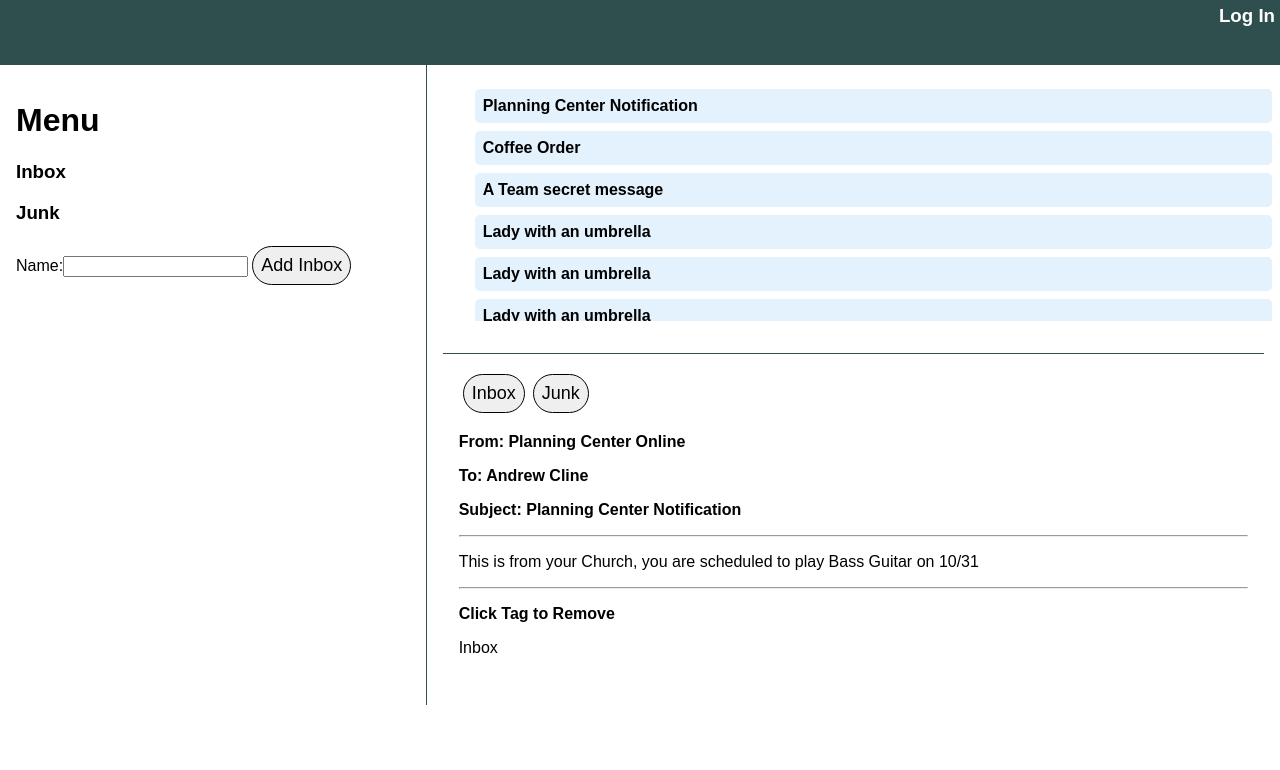
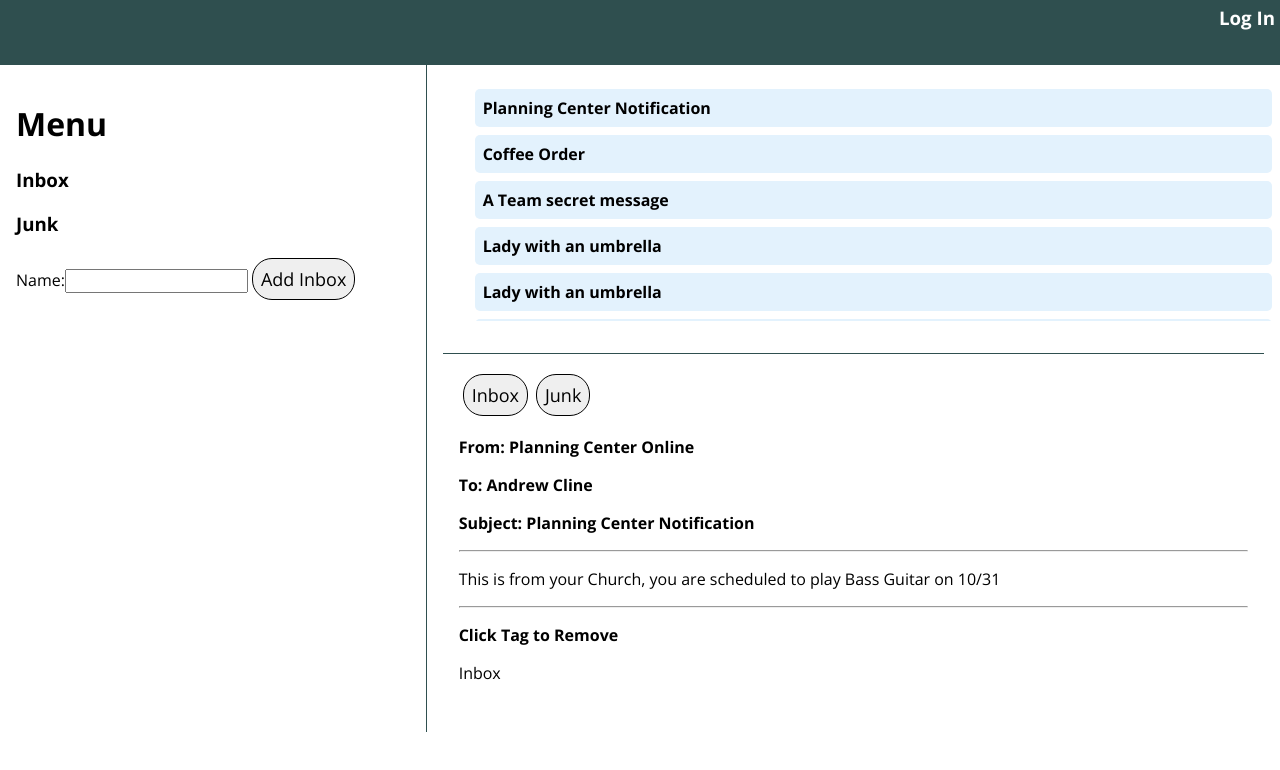
Before and after one commit to theAndrewCline/react-inbox, a React (Create React App) app: page / in a window 1280 px wide. Shown: the top 770 px of the page. Built offline with nearby package versions, Linux system fonts and the light colour scheme; the HTML template or start-up script is replaced by a standard one.

Commit message:
updates to font

```diff
--- a/src/App.css
+++ b/src/App.css
@@ -1,3 +1,11 @@
+@import url('https://fonts.googleapis.com/css?family=Open+Sans:300,400,700');
+
+:root {
+	--title-font: 'Open Sans', sans-serif;
+}
+
+* {font-family: var(--title-font)}
+
 .App {
 	max-height: 100vh;
 	max-width: 100vw;
@@ -18,6 +26,7 @@
 } */
 
 .message {
+	font-family: var(--title-font);
 	border-radius: 5px;
 	background: #e3f2fd;
 	padding: 0.5rem;
--- a/src/components/Messages.js
+++ b/src/components/Messages.js
@@ -299,7 +299,6 @@ export default class Messages extends Component {
 		this.openMessage = this.openMessage.bind(this)
 		this.addTagToMessage = this.addTagToMessage.bind(this)
 		this.removeTagFromMessage = this.removeTagFromMessage.bind(this)
-		// this.markMessageAsRead = this.markMessageAsRead.bind(this)
 	}
 
 	openMessage(event) {
```
Also changed, not shown: 1 other file (tests, documents, lock files or other folders).
